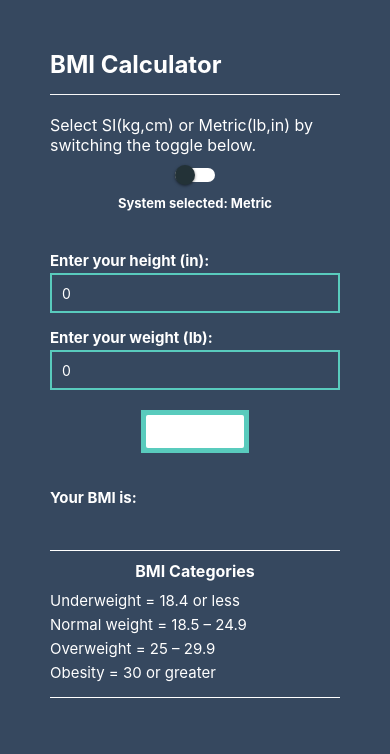
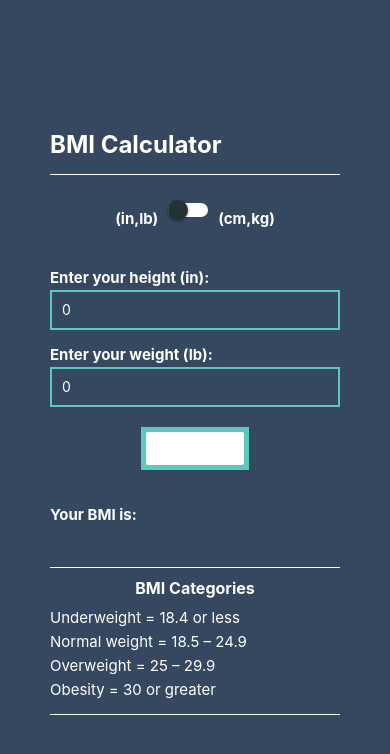
Before and after one commit to CarlosACifuentes/ReactNative-BMI-Calculator, a React Native app: screen / in a window 390 px wide. Shown: the top 754 px of the page. Built offline with nearby package versions, Linux system fonts and the light colour scheme.

Commit message:
Final Version

```diff
--- a/App.js
+++ b/App.js
@@ -14,8 +14,8 @@ export default function calculateBMI() {
 
       <View style = {styles.header}><Text style = {styles.title}>BMI Calculator</Text></View>
 
-      <Text style = {styles.description}>Select SI(kg,cm) or Metric(lb,in) by switching the toggle below.</Text>
-
+      <View style = {styles.switch}>
+        <Text style = {styles.systemSelected}>(in,lb)</Text>
         <Switch
           ios_backgroundColor="#fff"
           trackColor={{false: '#fff', true: '#233237'}}
@@ -23,8 +23,8 @@ export default function calculateBMI() {
           onValueChange={toggleSwitch}
           value={isEnabled}
         />
-
-      <Text style = {styles.systemSelected}>{isEnabled ? 'System selected: SI' : 'System selected: Metric'}</Text>
+        <Text style = {styles.systemSelected}>(cm,kg)</Text>
+      </View>
 
       <Text style = {styles.text}>
         {isEnabled ? 'Enter your height (cm):' : 'Enter your height (in):'}
@@ -59,8 +59,6 @@ export default function calculateBMI() {
       </View>
 
       <Text style = {styles.text}>Your BMI is: {BMI}</Text>
-
-
       <View style = {styles.categoriesView}>
           <Text style = {styles.subtitle}>BMI Categories</Text>
           <Text style = {styles.categories}>Underweight = 18.4 or less</Text>
@@ -75,10 +73,9 @@ export default function calculateBMI() {
 const styles = StyleSheet.create({
   container: {
     flex: 1,
-    justifyContent: 'flex-start',
+    justifyContent: 'center',
     backgroundColor: '#36485f',
     alignItems: 'center',
-    paddingTop: 50,
     paddingLeft: 50,
     paddingRight: 50,
   },
@@ -99,14 +96,19 @@ const styles = StyleSheet.create({
     fontSize: 16,
     color: '#fff',
     paddingBottom: 10,
-
+  },
+  switch: {
+    flexDirection: "row",
+    marginTop: 5,
   },
   systemSelected: {
-    fontSize: 13,
+    fontSize: 15,
     color: '#fff',
     paddingBottom: 25,
-    paddingTop: 10,
-    fontWeight: 'bold'
+    paddingTop: 9,
+    fontWeight: 'bold',
+    paddingLeft: 10,
+    paddingRight: 10,
   },
   text: {
     alignSelf: 'stretch',
```
Lines whose indentation alone changed are shown as unchanged.
